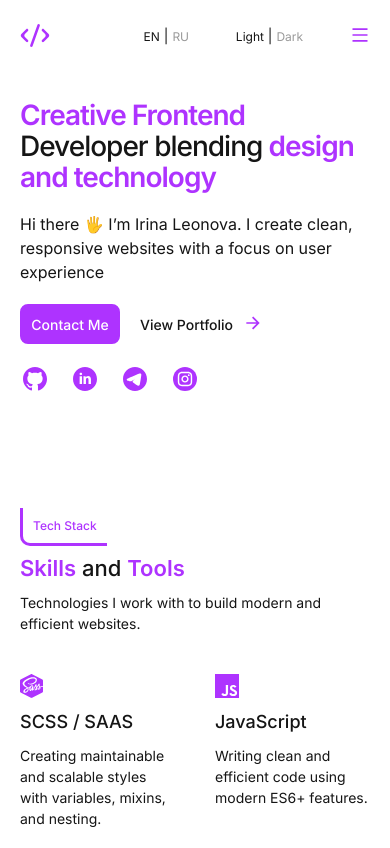
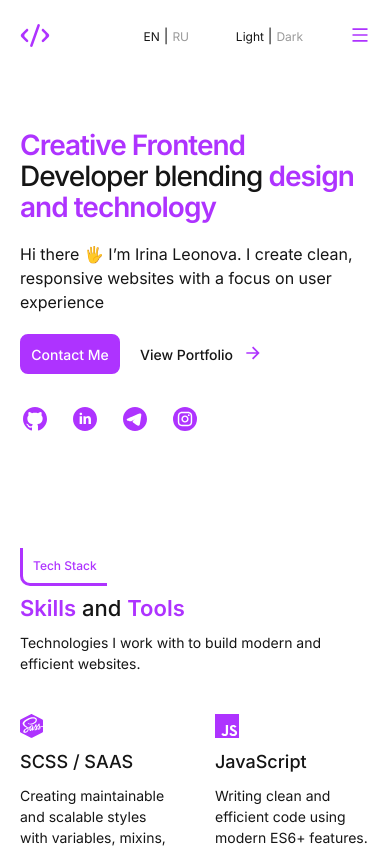
Before and after one commit to irinaLeonova55/portfolio-en, a React (Vite) app: page / in a window 390 px wide. Shown: the top 848 px of the page. Built offline with nearby package versions, Linux system fonts and the light colour scheme.

Commit message:
changed margin in hero section

```diff
--- a/src/sections/Hero/hero.module.scss
+++ b/src/sections/Hero/hero.module.scss
@@ -135,7 +135,7 @@
   .heroSocialList {
     flex-direction: row;
     justify-content: start;
-    margin-top: 20px;
+    margin-top: 30px;
 
     li {
       a {
@@ -161,7 +161,7 @@
 
 @media (max-width: 480px) {
   .hero {
-    padding-top: 30px;
+    padding-top: 60px;
   }
 
   .btnSolid {
```
